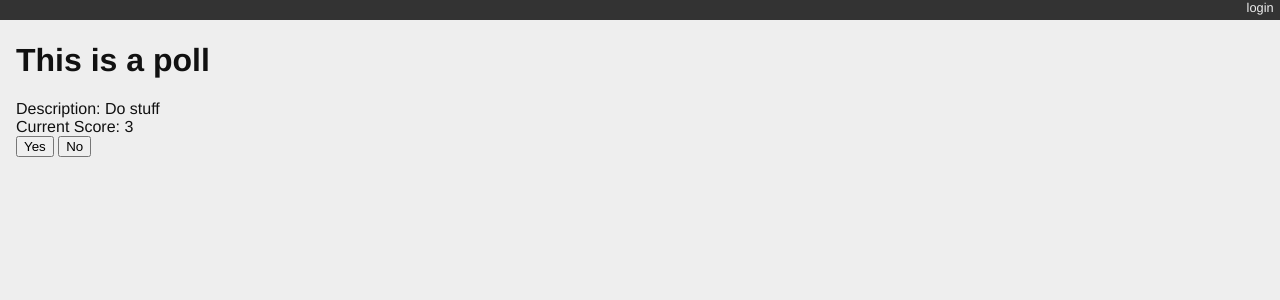
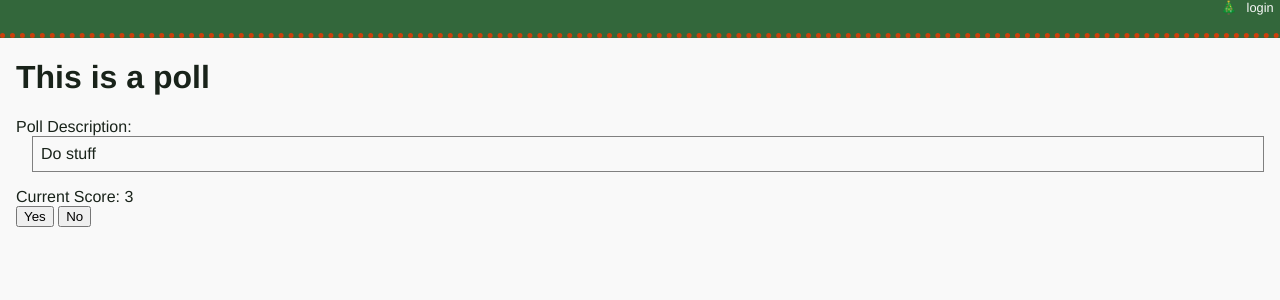
Before and after one commit to PurpleMango29/django-blog, a Django app: page /polls/1 in a window 1280 px wide. Shown: the top 300 px of the page. Run offline with Django 5.2, Linux system fonts and the light colour scheme; data comes from the database, SQL or seed files in the repository; both versions use the stored data as it was after the commit.

Commit message:
Lesson 08 Assignment - done!

```diff
--- a/blogging/static/django_blog.css
+++ b/blogging/static/django_blog.css
@@ -1,6 +1,6 @@
 body {
-    background-color: #eee;
-    color: #111;
+    background-color: #F9F9F9;
+    color: #19231A;
     font-family: "HelveticaNeue-Light", "Helvetica Neue Light", "Helvetica Neue", Helvetica, Arial, "Lucida Grande", sans-serif;
     margin:0;
     padding:0;
@@ -11,8 +11,8 @@ body {
     margin-top: 0px;
 }
 #header {
-    background-color: #333;
-    border-botton: 1px solid #111;
+    background-color: #33673B;
+    border-bottom: 5px dotted #CC3F0C;
     margin:0;
     padding:0;
 }
@@ -21,7 +21,7 @@ body {
     list-style: none;
     list-style-type: none;
     text-align: right;
-    color: #eee;
+    color: #F9F9F9;
     font-size: 80%;
     padding-bottom: 0.4em;
 }
@@ -29,12 +29,12 @@ body {
     display: inline-block;
 }
 #control-bar li a {
-    color: #eee;
+    color: #F9F9F9;
     padding: 0.5em;
     text-decoration: none;
 }
 #control-bar li a:hover {
-    color: #cce;
+    color: #CC3F0C;
 }
 #content {
     margin: 0em 1em 1em;
@@ -47,14 +47,16 @@ ul#entries {
 div.entry {
     margin-right: 2em;
     margin-top: 1em;
-    border-top: 1px solid #cecece;
+    border-top: 10px solid #E3F211;
 }
 ul#entries li:first-child div.entry {
     border-top: none;
     margin-top: 0em;
 }
 div.entry-body {
-    margin-left: 2em;
+    margin-left: 1em;
+    border: 1px solid gray;
+    padding: 8px;
 }
 .notification {
     float: right;
@@ -69,6 +71,38 @@ ul.categories {
     list-style: none;
     list-style-type: none;
 }
+ul.categories::after {
+    content: "🎄";
+}
 ul.categories li {
     display: inline;
 }
+li::before {
+    content: "🎄";
+}
+.footer {
+    background-color: #33673B;
+    border-top: 5px dotted #CC3F0C;
+    color: #F9F9F9;
+    width: 100%;
+    margin:0;
+    padding:0;
+    left: 0;
+    bottom: 0;
+}
+.byline {
+    font-style: italic;
+    color: gray;
+}
+.poll a:link, a:visited {
+      color: #9A6D38;
+      padding: 14px 25px;
+      text-align: center;
+      text-decoration: none;
+      display: inline-block;
+    }
+
+    a:hover, a:active {
+      background-color: red;
+    }
+}
--- a/blogging/urls.py
+++ b/blogging/urls.py
@@ -2,12 +2,10 @@
 blogging urls
 """
 
-#from django.conf.urls import url
 from django.urls import path
-from blogging.views import stub_view, list_view, detail_view
-
+from blogging.views import BlogListView, BlogDetailView
 
 urlpatterns = [
-    path('', list_view, name="blog_index"),
-    path('posts/<int:post_id>/', detail_view, name="blog_detail")
+    path('', BlogListView.as_view(), name="blog_index"),
+    path('posts/<int:pk>/', BlogDetailView.as_view(), name="blog_detail")
 ]
--- a/django_blog/templates/base.html
+++ b/django_blog/templates/base.html
@@ -1,9 +1,9 @@
 {% load static %}
 <!DOCTYPE html>
 <html>
+    <link type="text/css" rel="stylesheet"  href="{% static 'django_blog.css' %}"
     <head>
         <title>My Django Blog</title>
-        <link type="text/css" rel="stylesheet"  href="{% static 'django_blog.css' %}"
     </head>
     <body>
         <div id="header">
--- a/polling/templates/polling/detail.html
+++ b/polling/templates/polling/detail.html
@@ -1,9 +1,11 @@
 {% extends "base.html" %}
 {% block content %}
 <h1>{{ poll.title }}</h1>
-<div class="poll-body">
-    Description: {{ poll.text }}
+Poll Description:
+<div class="entry-body">
+    {{ poll.text }}
 </div>
+<p></p>
 <div class="poll-score">
     Current Score: {{ poll.score }}
 </div>
--- a/polling/templates/polling/list.html
+++ b/polling/templates/polling/list.html
@@ -1,6 +1,6 @@
 {% extends "base.html" %}
 {% block content %}
-<h1> Polls</h1>
+<h1>Polls</h1>
 {% for poll in poll_list %}
     <div class="poll">
         <h2>
--- a/polling/views.py
+++ b/polling/views.py
@@ -2,7 +2,6 @@ from django.shortcuts import render
 from django.views.generic.list import ListView
 from django.views.generic.detail import DetailView
 
-from django.http import Http404
 from polling.models import Poll
 
 class PollListView(ListView):
```
Also changed, not shown: blogging/templates/blogging/detail.html (+9 -8 lines), blogging/templates/blogging/list.html (+6 -7 lines), blogging/views.py (+11 -38 lines), db.sqlite3.
